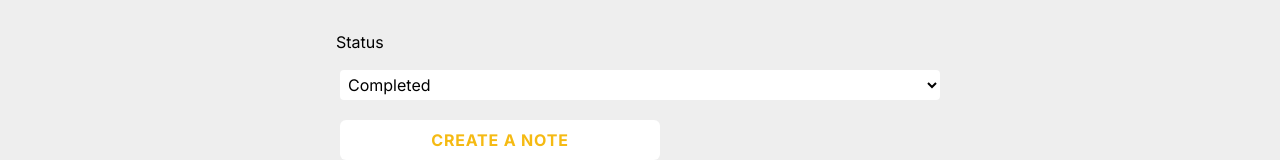
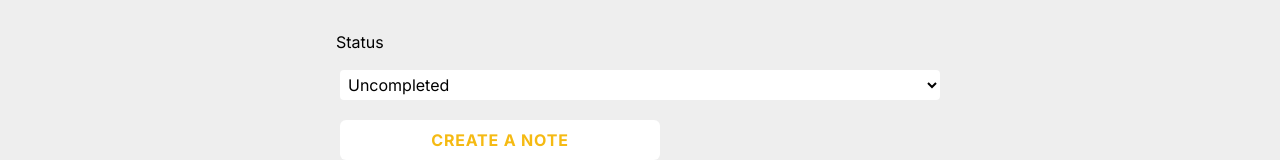
Before and after one commit to Kubrianity/next-note, a Next.js app: page /NotePage in a window 1280 px wide. Shown: the part 450-610 px from the top of the page. Built offline with nearby package versions, Linux system fonts and the light colour scheme.

Commit message:
Update option value for note status

```diff
--- a/app/(components)/NoteForm.jsx
+++ b/app/(components)/NoteForm.jsx
@@ -97,8 +97,8 @@
 				</div>
 				<label>Status</label>
 				<select name="status" value={formData.status} onChange={handleChange}>
-					<option value="not started">Completed</option>
-					<option value="started">Uncompleted</option>
+					<option value="Completed">Completed</option>
+					<option value="Uncompleted">Uncompleted</option>
 				</select>
 				<input type="submit" className="btn max-w-xs" value="Create a Note" />
 			</form>
```
